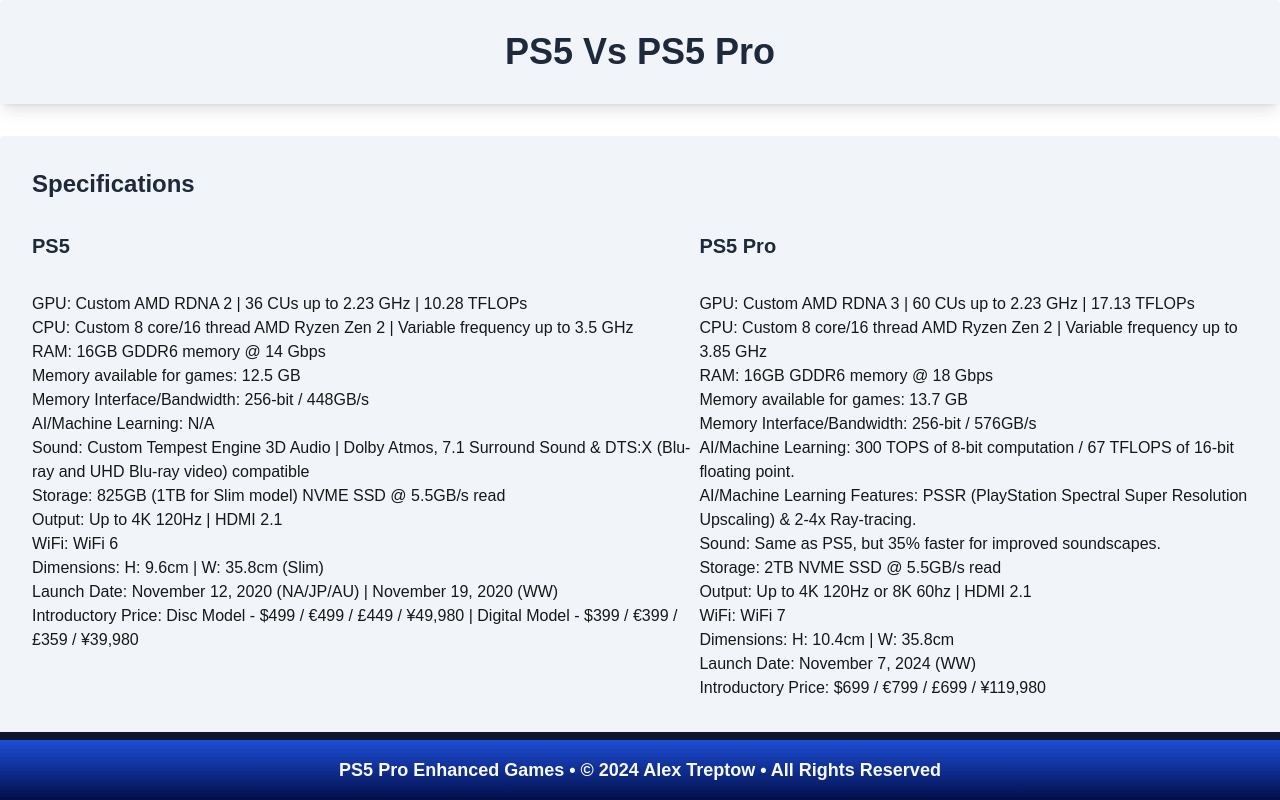
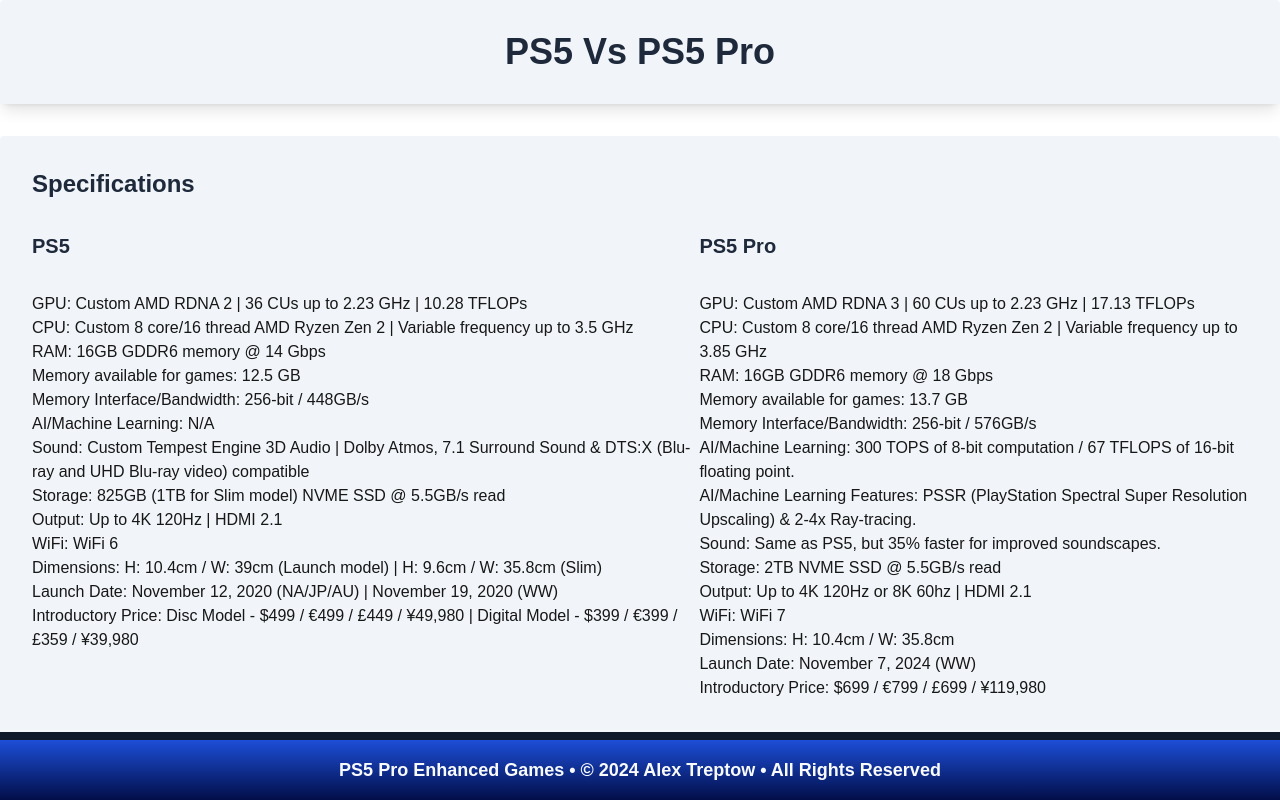
Before and after one commit to acktreptow/ps5pro, a Next.js app: page /ps5vsps5pro in a window 1280 px wide. Shown: the part 309-1109 px from the top of the page. Built offline with nearby package versions, Linux system fonts and the light colour scheme.

Commit message:
add more stats

```diff
--- a/src/app/ps5vsps5pro/page.tsx
+++ b/src/app/ps5vsps5pro/page.tsx
@@ -27,7 +27,10 @@
             <p>Storage: 825GB (1TB for Slim model) NVME SSD @ 5.5GB/s read</p>
             <p>Output: Up to 4K 120Hz | HDMI 2.1</p>
             <p>WiFi: WiFi 6</p>
-            <p>Dimensions: H: 9.6cm | W: 35.8cm (Slim)</p>
+            <p>
+              Dimensions: H: 10.4cm / W: 39cm (Launch model) | H: 9.6cm / W:
+              35.8cm (Slim)
+            </p>
             <p>
               Launch Date: November 12, 2020 (NA/JP/AU) | November 19, 2020 (WW)
             </p>
@@ -58,7 +61,7 @@
             <p>Storage: 2TB NVME SSD @ 5.5GB/s read</p>
             <p>Output: Up to 4K 120Hz or 8K 60hz | HDMI 2.1</p>
             <p>WiFi: WiFi 7</p>
-            <p>Dimensions: H: 10.4cm | W: 35.8cm</p>
+            <p>Dimensions: H: 10.4cm / W: 35.8cm</p>
             <p>Launch Date: November 7, 2024 (WW)</p>
             <p>Introductory Price: $699 / €799 / £699 / ¥119,980</p>
           </div>
```
